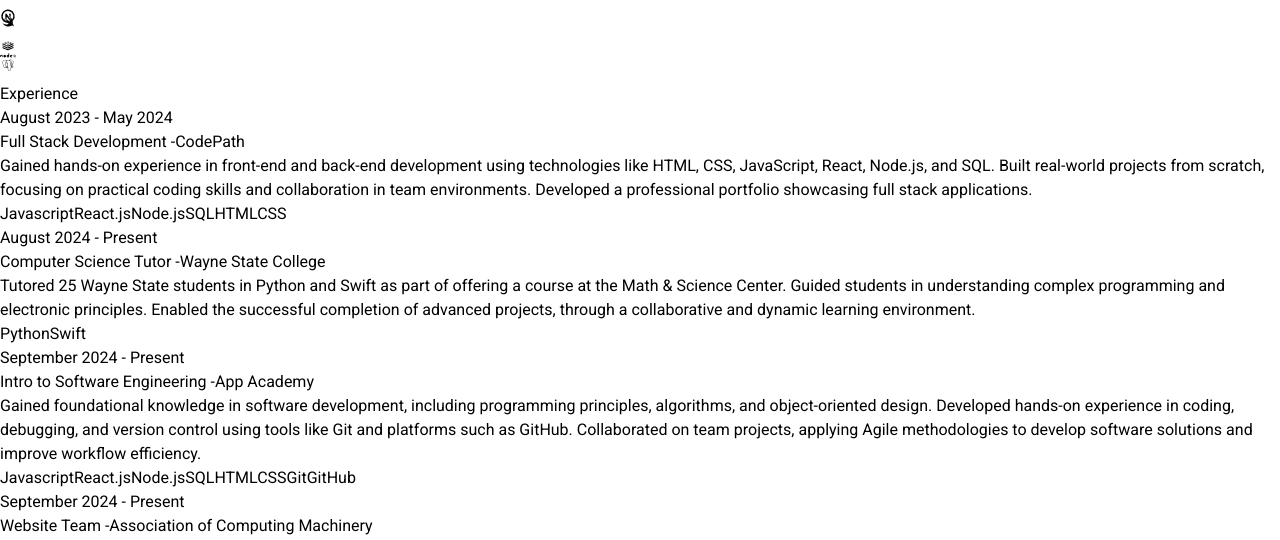
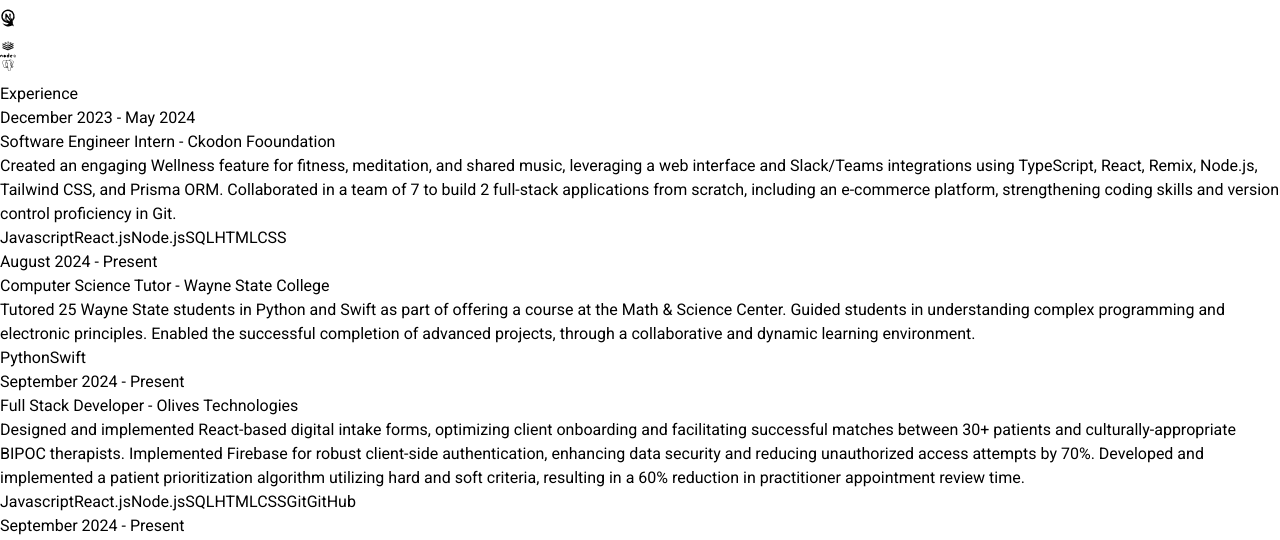
Before and after one commit to confidenceaffang/portfolio-website, a React (Vite) app: page / in a window 1280 px wide. Shown: the part 834-1374 px from the top of the page. Built offline with nearby package versions, Linux system fonts and the light colour scheme.

Commit message:
added experiences

```diff
--- a/src/components/Experience.jsx
+++ b/src/components/Experience.jsx
@@ -3,20 +3,20 @@ import {motion} from "framer-motion";
 
 const experiences = [
     {
-      year: "August 2023 - May 2024",
-      role: "Full Stack Development",
-      company: "CodePath",
+      year: "December 2023 - May 2024",
+      role: "Software Engineer Intern",
+      company: " Ckodon Fooundation",
       description: [
-        "Gained hands-on experience in front-end and back-end development using technologies like HTML, CSS, JavaScript, React, Node.js, and SQL.\n",
-        "Built real-world projects from scratch, focusing on practical coding skills and collaboration in team environments.\n",
-        "Developed a professional portfolio showcasing full stack applications.\n"
+        "Created an engaging Wellness feature for fitness, meditation, and shared music, leveraging a web interface and Slack/Teams integrations using TypeScript, React, Remix, Node.js, Tailwind CSS, and Prisma ORM.\n",
+        "Collaborated in a team of 7 to build 2 full-stack applications from scratch, including an e-commerce platform, strengthening coding skills and version control proficiency in Git."
+
       ],
       technologies: ["Javascript", "React.js","Node.js", "SQL","HTML", "CSS" ]
     },
     {
       year : "August 2024 - Present",
       role : "Computer Science Tutor",
-      company : "Wayne State College",
+      company : " Wayne State College",
       description : [
         "Tutored 25 Wayne State students in Python and Swift as part of offering a course at the Math & Science Center.\n",
         "Guided students in understanding complex programming and electronic principles.\n",
@@ -26,19 +26,19 @@ const experiences = [
     },
     {
       year : "September 2024 - Present",
-      role : "Intro to Software Engineering",
-      company: "App Academy",
+      role : "Full Stack Developer",
+      company: " Olives Technologies",
       description:  [
-        "Gained foundational knowledge in software development, including programming principles, algorithms, and object-oriented design.\n",
-        "Developed hands-on experience in coding, debugging, and version control using tools like Git and platforms such as GitHub.\n",
-        "Collaborated on team projects, applying Agile methodologies to develop software solutions and improve workflow efficiency.\n"
+        "Designed and implemented React-based digital intake forms, optimizing client onboarding and facilitating successful matches between 30+ patients and culturally-appropriate BIPOC therapists.\n",
+        "Implemented Firebase for robust client-side authentication, enhancing data security and reducing unauthorized access attempts by 70%.\n",
+        "Developed and implemented a patient prioritization algorithm utilizing hard and soft criteria, resulting in a 60% reduction in practitioner appointment review time."
       ],
       technologies: ["Javascript", "React.js","Node.js", "SQL","HTML", "CSS","Git", "GitHub"]
     },
     {
       year : "September 2024 - Present",
       role : "Website Team",
-      company: "Association of Computing Machinery",
+      company: " Association of Computing Machinery",
       description:  [
         "Redesigned ACM club's website, implementing contact and feedback forms and social media integration features and improving accessibility to WCAG 2.1 AA standards, resulting in a 40% increase in user engagement and 25% growth in club membership.\n",
         "Developed and integrated accessibility enhancements and interactive features, including a real-time event calendar and member forum, while optimizing site performance to reduce load time by 60%, resulting in a 45% increase in user engagement with club activities.\n",
```
